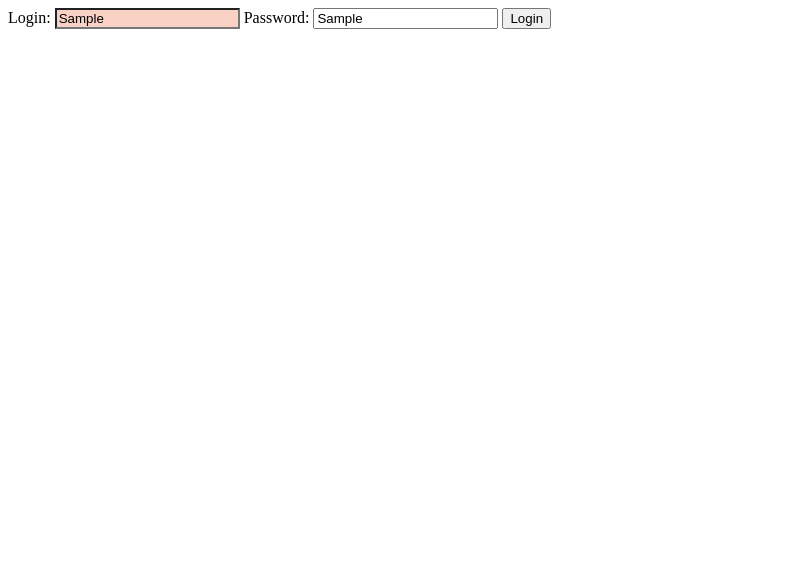
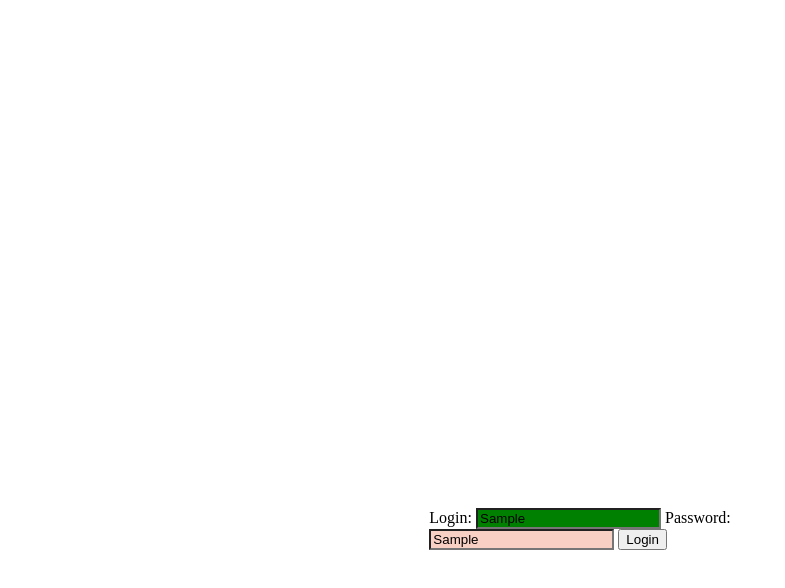
Before and after one commit to VladFomenko/social_page, a plain HTML site: page socialPage/index.html in a window 1280 px wide. Both pictures are taken after typing "Sample", "Sample" into the empty fields and a click on the button "Login". Shown: the top 588 px of the page, without its empty margins (0-785 px from the left). Drawn offline with Linux system fonts and the light colour scheme.

Commit message:
1. create indexStyle.css 2. create file js baseData.js for keepered data

```diff
--- a/socialPage/index.html
+++ b/socialPage/index.html
@@ -3,16 +3,27 @@
 <head>
     <meta charset="UTF-8">
     <title>Title</title>
-    <link href="">
+    <link rel="stylesheet" href="src/css/indexStyle.css">
 </head>
 <body>
-<form id="user_form">
-    <label for="login">Login:</label>
-    <input type="text" id="login" placeholder="only english" autocomplete="off">
-    <label for="password">Password:</label>
-    <input type="text" id="password" autocomplete="off">
-    <button id="check">Login</button>
-</form>
+<div class="body">
+    <div></div>
+    <div></div>
+    <div></div>
+    <div></div>
+    <div></div>
+    <div></div>
+    <div></div>
+    <div></div>
+    <form id="userForm">
+        <label for="login">Login:</label>
+        <input type="text" id="login" placeholder="only english" autocomplete="off">
+        <label for="password">Password:</label>
+        <input type="text" id="password"  placeholder="only numbers" autocomplete="off">
+        <button id="check">Login</button>
+    </form>
+</div>
+
 </body>
 <script src="src/js/login_page.js"></script>
 </html>
--- a/socialPage/src/css/indexStyle.css
+++ b/socialPage/src/css/indexStyle.css
@@ -0,0 +1,15 @@
+.body {
+    display: grid;
+    grid-template-columns: 1fr 1fr 1fr;
+    grid-template-rows: 1fr 1fr 1fr;
+    grid-template-areas:
+    ". . ."
+    ". main ."
+    ". . .";
+
+}
+
+#userForm {
+    grid-area: main;
+    min-height: 500px;
+}
--- a/socialPage/src/js/login_page.js
+++ b/socialPage/src/js/login_page.js
@@ -1,10 +1,11 @@
-document.getElementById('user_form').addEventListener('submit', function (e) {
+document.getElementById('userForm').addEventListener('submit', function (e) {
   e.preventDefault();
   let login = document.getElementById('login');
   let password = document.getElementById('password');
 
   console.log(login);
   console.log(password);
-  login.style.backgroundColor = login.value.match(/(^[a-z\d\-]+@[a-z\d\-]+\.[a-z\d\-]+$)|(^[a-z\d\-]+[a-z\d.\-]*[a-z\d-]+@[a-z\d-]+[a-z\d.\-]*\.[a-z\d]+$)/gi) ? '#008000' : '#F9D0C4';
+  login.style.backgroundColor = login.value.match(/[a-z]+/) ? '#008000' : '#F9D0C4';
+  password.style.backgroundColor = password.value.match(/\d+/) ? '#008000' : '#F9D0C4';
 
 });
```
Also changed, not shown: socialPage/src/js/baseData.js (added).
